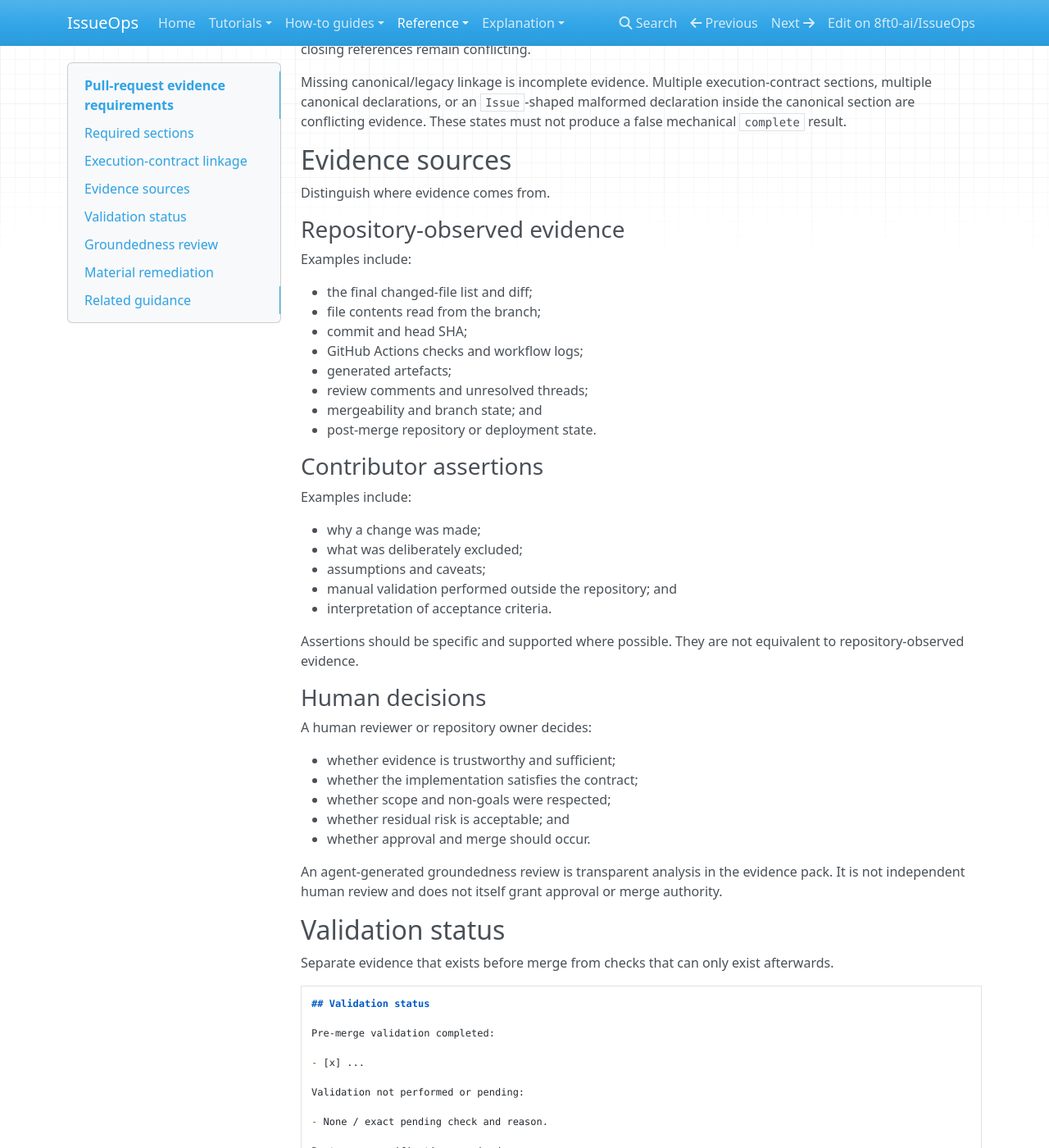
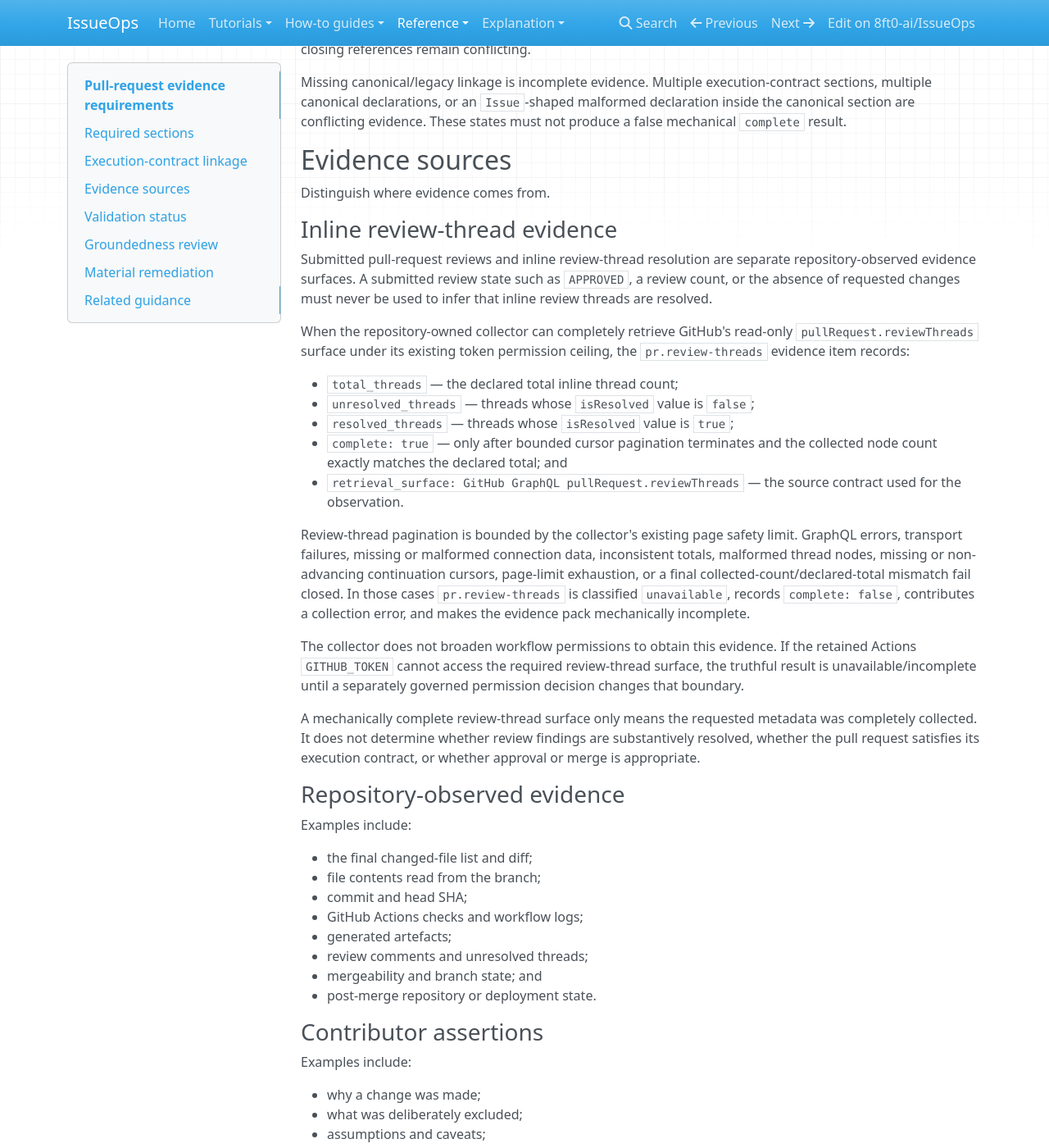
Before and after one commit to 8ft0-ai/IssueOps, an MkDocs documentation site: the page built from docs/reference/pr-evidence-requirements.md, in a window 1280 px wide and 1400 px high, scrolled down 1471 px. Shown: the whole window at 82% size. Built offline with MkDocs 1.6.1, drawn with Linux system fonts in a browser that asks for light colours; nearby versions of some CDN libraries.

Commit message:
Document review-thread evidence semantics

```diff
--- a/docs/reference/pr-evidence-requirements.md
+++ b/docs/reference/pr-evidence-requirements.md
@@ -45,6 +45,24 @@ Missing canonical/legacy linkage is incomplete evidence. Multiple execution-cont
 ## Evidence sources
 
 Distinguish where evidence comes from.
+
+### Inline review-thread evidence
+
+Submitted pull-request reviews and inline review-thread resolution are separate repository-observed evidence surfaces. A submitted review state such as `APPROVED`, a review count, or the absence of requested changes must never be used to infer that inline review threads are resolved.
+
+When the repository-owned collector can completely retrieve GitHub's read-only `pullRequest.reviewThreads` surface under its existing token permission ceiling, the `pr.review-threads` evidence item records:
+
+- `total_threads` — the declared total inline thread count;
+- `unresolved_threads` — threads whose `isResolved` value is `false`;
+- `resolved_threads` — threads whose `isResolved` value is `true`;
+- `complete: true` — only after bounded cursor pagination terminates and the collected node count exactly matches the declared total; and
+- `retrieval_surface: GitHub GraphQL pullRequest.reviewThreads` — the source contract used for the observation.
+
+Review-thread pagination is bounded by the collector's existing page safety limit. GraphQL errors, transport failures, missing or malformed connection data, inconsistent totals, malformed thread nodes, missing or non-advancing continuation cursors, page-limit exhaustion, or a final collected-count/declared-total mismatch fail closed. In those cases `pr.review-threads` is classified `unavailable`, records `complete: false`, contributes a collection error, and makes the evidence pack mechanically incomplete.
+
+The collector does not broaden workflow permissions to obtain this evidence. If the retained Actions `GITHUB_TOKEN` cannot access the required review-thread surface, the truthful result is unavailable/incomplete until a separately governed permission decision changes that boundary.
+
+A mechanically complete review-thread surface only means the requested metadata was completely collected. It does not determine whether review findings are substantively resolved, whether the pull request satisfies its execution contract, or whether approval or merge is appropriate.
 
 ### Repository-observed evidence
 
```
